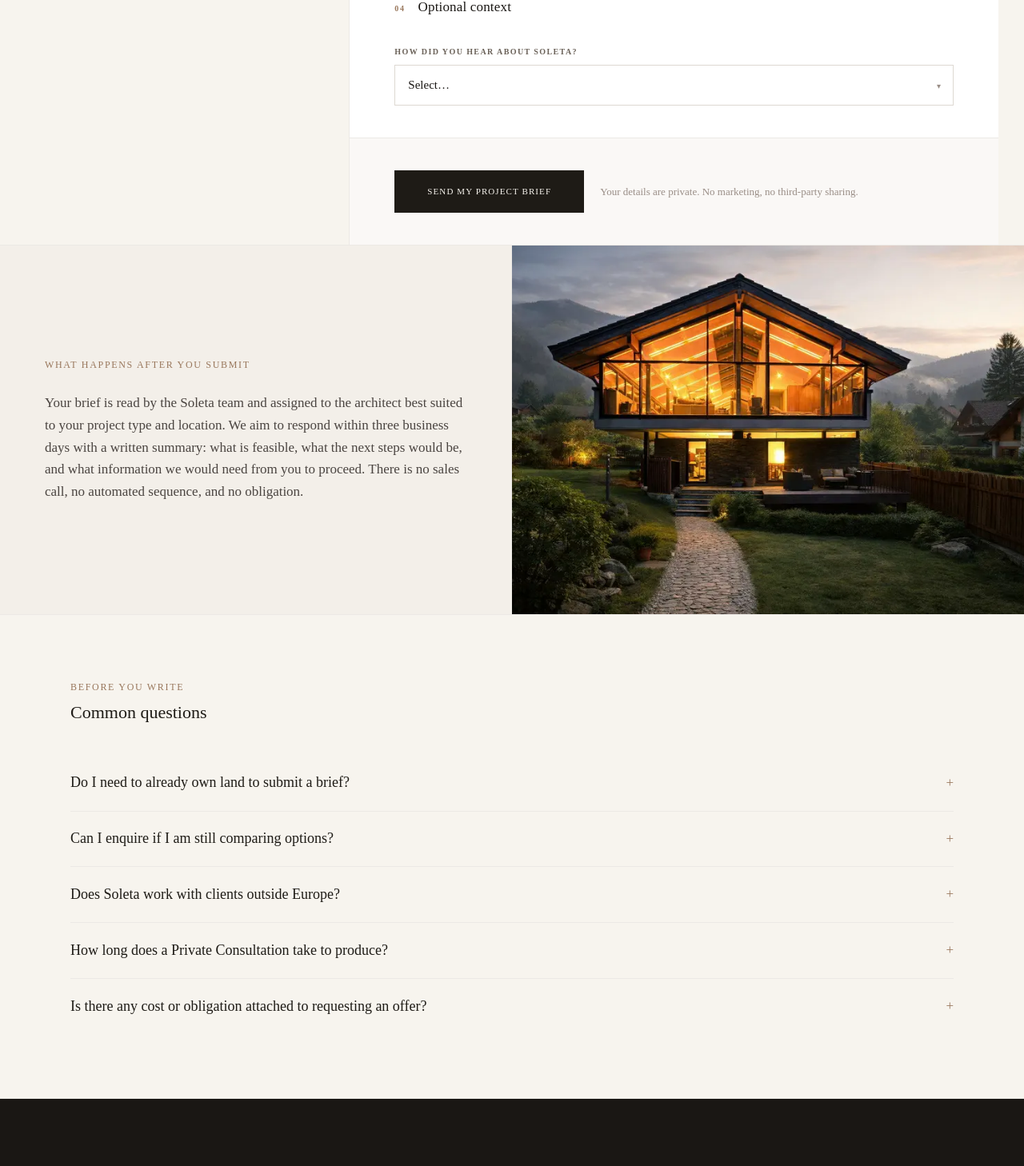
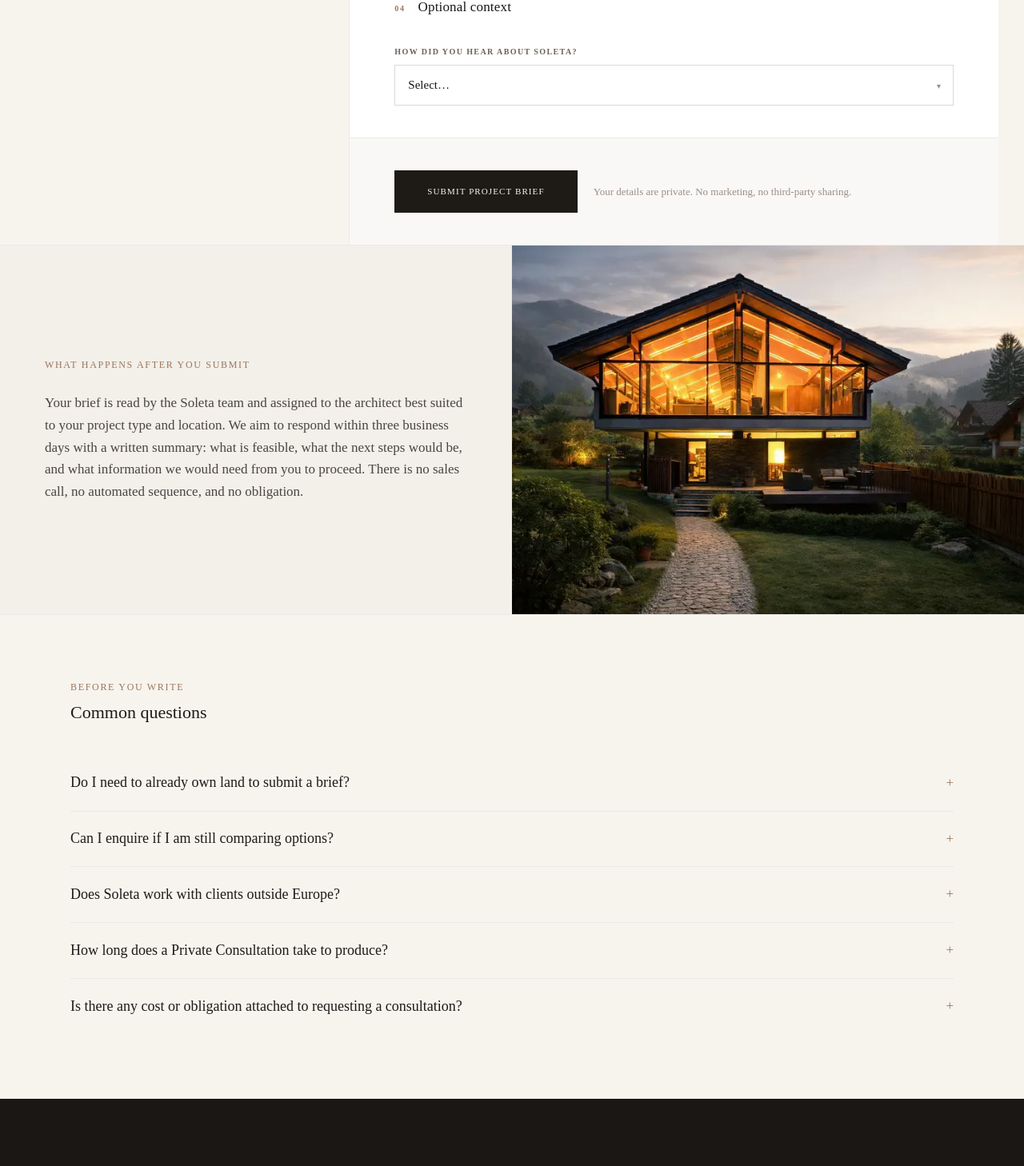
Before and after one commit to soleta-zeroenergy/Site-ul-soletahomes, a Next.js app: page /request-private-offer in a window 1280 px wide. Shown: the part 3590-5048 px from the top of the page at 80% size. Built offline with nearby package versions, Linux system fonts and the light colour scheme.

Commit message:
Polish private consultation request copy

```diff
--- a/app/request-private-offer/page.tsx
+++ b/app/request-private-offer/page.tsx
@@ -14,7 +14,7 @@ import {
 
 export const metadata: Metadata = {
   ...withCanonical("/request-private-offer"),
-  title: "Request a Private Consultation | Soleta",
+  title: "Request a Private Consultation | Soleta Homes",
   description:
     "Submit your project brief to Soleta. Tell us about your site, intended use, timeline, and budget — and we will reply with a specific written assessment of what is feasible.",
 };
--- a/components/sections/PrivateOfferForm.tsx
+++ b/components/sections/PrivateOfferForm.tsx
@@ -605,7 +605,7 @@ export function PrivateOfferForm() {
           disabled={status === "loading"}
           className="btn-primary py-4 px-10 self-start focus-visible:outline focus-visible:outline-2 focus-visible:outline-offset-2 focus-visible:outline-[var(--color-brand)] disabled:opacity-60"
         >
-          {status === "loading" ? "Sending…" : "Send my project brief"}
+          {status === "loading" ? "Sending…" : "Submit project brief"}
         </button>
         <p
           className="text-[#9a8e87] leading-snug"
--- a/lib/content/offer-page.ts
+++ b/lib/content/offer-page.ts
@@ -44,7 +44,7 @@ export const offerFaq = [
       "We aim to respond within three business days of receiving your completed brief. The response is a written document outlining feasibility, cost orientation, and suggested next steps. More complex or unusual briefs may take slightly longer.",
   },
   {
-    question: "Is there any cost or obligation attached to requesting an offer?",
+    question: "Is there any cost or obligation attached to requesting a consultation?",
     answer:
       "None. A Private Consultation is a preliminary document produced at no charge. It carries no obligation on your part and does not constitute a contract or binding estimate. It is the starting point of a conversation, not the end of one.",
   },
```
